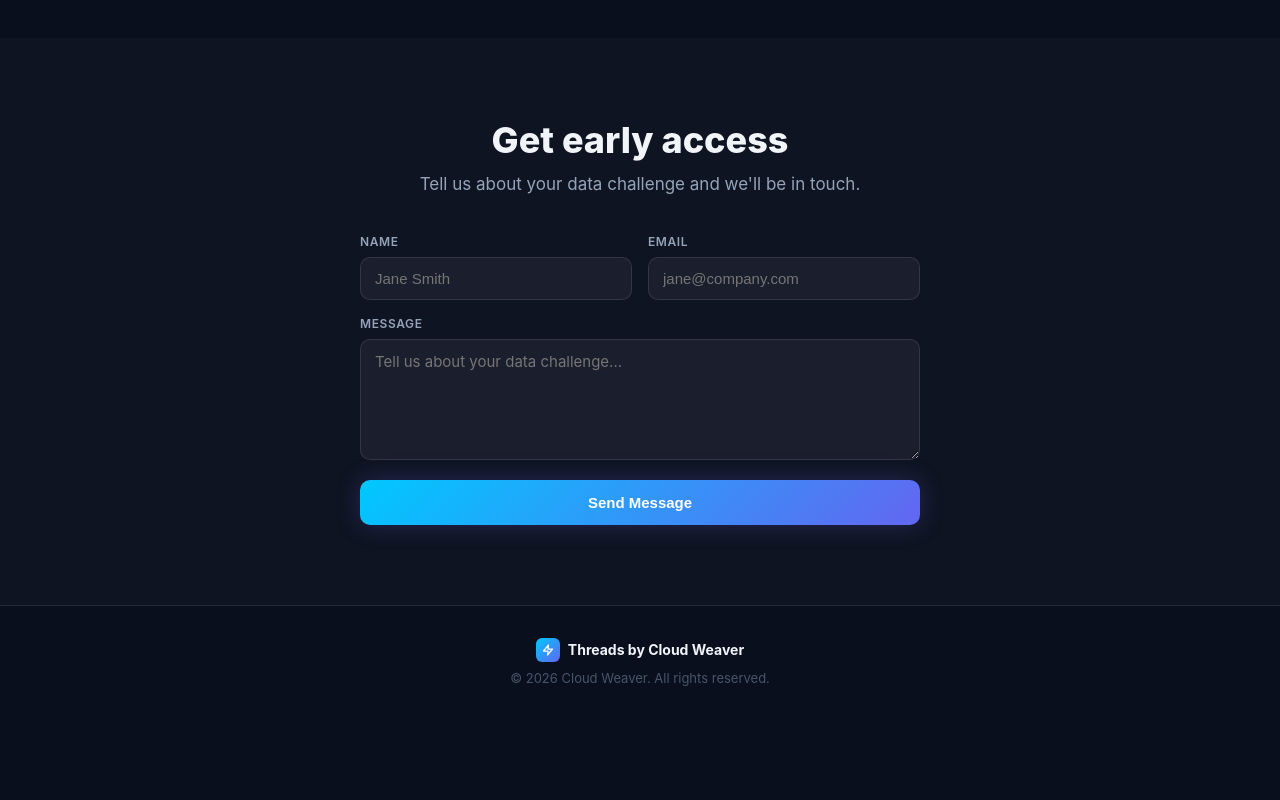
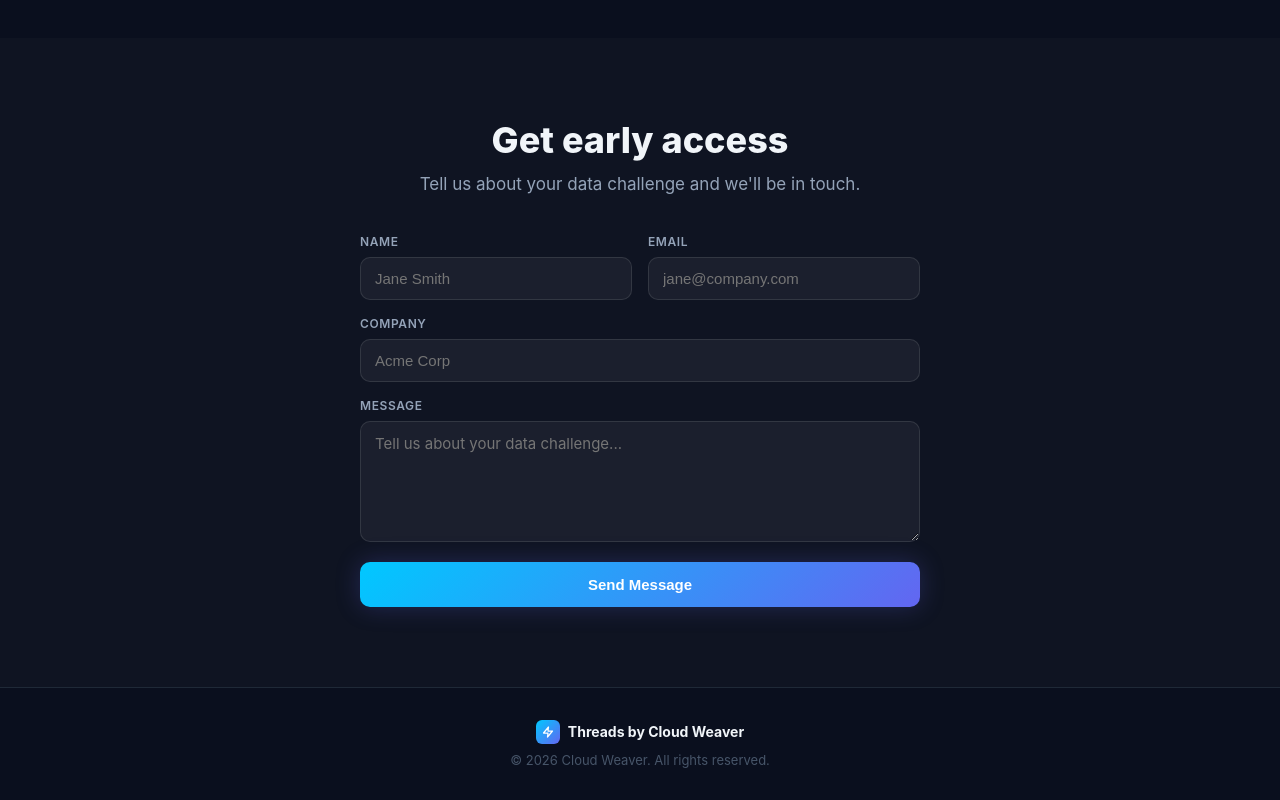
Before and after one commit to mds0001/cloudweavr-web, a Next.js app: page / in a window 1280 px wide. Shown: the part 2633-3433 px from the top of the page. Before the commit the page ends 3351 px from the top, so only its background shows below. Built offline with nearby package versions, Linux system fonts and the light colour scheme.

Commit message:
feat: pricing section, auto-create lead from contact form

```diff
--- a/src/app/api/contact/route.ts
+++ b/src/app/api/contact/route.ts
@@ -2,8 +2,8 @@ import { NextRequest, NextResponse } from "next/server";
 
 export async function POST(req: NextRequest) {
   try {
-    const { name, email, message } = await req.json() as {
-      name?: string; email?: string; message?: string;
+    const { name, email, company, message } = await req.json() as {
+      name?: string; email?: string; company?: string; message?: string;
     };
 
     if (!name || !email || !message) {
@@ -31,6 +31,7 @@ export async function POST(req: NextRequest) {
             <h2 style="font-size:16px;margin:0 0 20px">New Contact Form Submission</h2>
             <p><strong>Name:</strong> ${name}</p>
             <p><strong>Email:</strong> <a href="mailto:${email}">${email}</a></p>
+            ${company ? `<p><strong>Company:</strong> ${company}</p>` : ""}
             <p style="margin-top:16px"><strong>Message:</strong></p>
             <p style="background:#fff;border:1px solid #e2e8f0;border-radius:8px;padding:12px;margin-top:8px">${message.replace(/\n/g, "<br>")}</p>
           </div>`,
@@ -58,6 +59,7 @@ export async function POST(req: NextRequest) {
         body: JSON.stringify({
           name,
           email,
+          company: company || null,
           source: "website",
           status: "new",
           notes: message,
--- a/src/app/page.tsx
+++ b/src/app/page.tsx
@@ -6,6 +6,7 @@ export default function Home() {
   const [name, setName] = useState("");
   const [email, setEmail] = useState("");
   const [message, setMessage] = useState("");
+  const [company, setCompany] = useState("");
   const [status, setStatus] = useState<"idle" | "sending" | "sent" | "error">("idle");
   const [errorMsg, setErrorMsg] = useState("");
   const [annual, setAnnual] = useState(false);
@@ -18,7 +19,7 @@ export default function Home() {
       const res = await fetch("/api/contact", {
         method: "POST",
         headers: { "Content-Type": "application/json" },
-        body: JSON.stringify({ name, email, message }),
+        body: JSON.stringify({ name, email, company, message }),
       });
       const data = await res.json();
       if (!res.ok) throw new Error(data.error || "Something went wrong.");
@@ -279,6 +280,13 @@ export default function Home() {
                 </div>
               </div>
               <div>
+                <label style={{ display: "block", fontSize: 12, fontWeight: 600, color: "#94a3b8", marginBottom: 8, textTransform: "uppercase", letterSpacing: "0.05em" }}>Company</label>
+                <input
+                  type="text" value={company} onChange={(e) => setCompany(e.target.value)} placeholder="Acme Corp"
+                  style={{ width: "100%", background: "rgba(255,255,255,0.05)", border: "1px solid rgba(255,255,255,0.1)", borderRadius: 10, padding: "12px 14px", color: "#f1f5f9", fontSize: 15, outline: "none" }}
+                />
+              </div>
+              <div>
                 <label style={{ display: "block", fontSize: 12, fontWeight: 600, color: "#94a3b8", marginBottom: 8, textTransform: "uppercase", letterSpacing: "0.05em" }}>Message</label>
                 <textarea
                   value={message} onChange={(e) => setMessage(e.target.value)} required rows={5}
```
